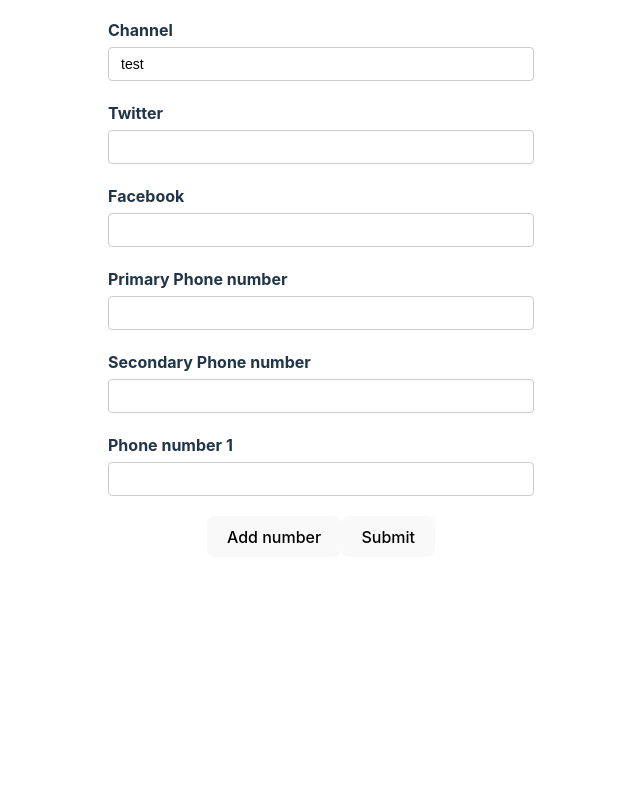
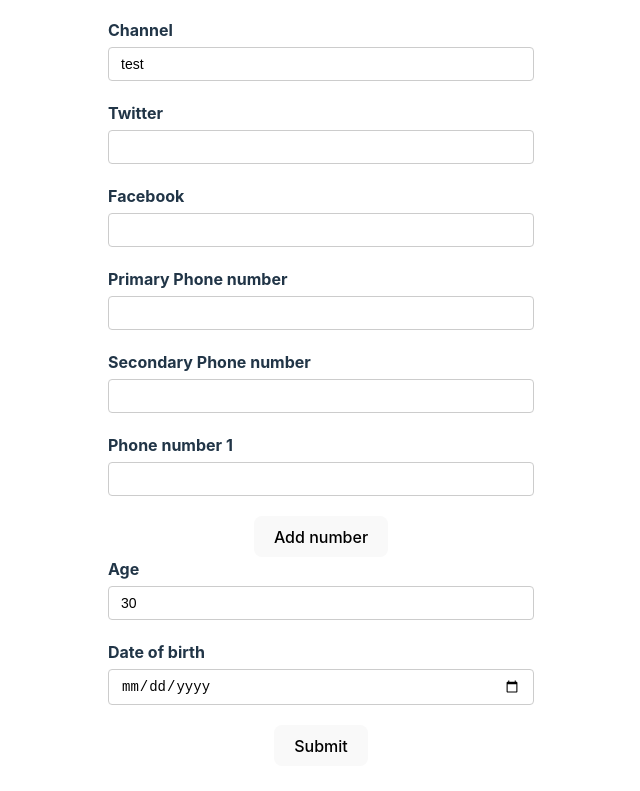
Before and after one commit to aamir12/react-form-hook, a React (Vite) app: page / in a window 1280 px wide. Shown: the part 305-1096 px from the top of the page, without its empty margins (319-959 px from the left). Before the commit the page ends 894 px from the top, so only its background shows below. Built offline with nearby package versions, Linux system fonts and the light colour scheme.

Commit message:
add date and number conversion at the time of submission

```diff
--- a/src/Components/YoutubeForm.tsx
+++ b/src/Components/YoutubeForm.tsx
@@ -12,13 +12,11 @@
   phNumbers: {
     number: string;
   }[];
+  age: number;
+  dob: Date;
 };
 
 export const YouTubeForm = () => {
-  //   const form = useForm<FormValues>();
-
-  //set Default value; we don't need to specify type "FormValues" it is optional while setting default value
-
   const form = useForm<FormValues>({
     defaultValues: {
       username: "aamir",
@@ -30,6 +28,8 @@
       },
       phoneNumbers: ["", ""],
       phNumbers: [{ number: "" }],
+      age: 30,
+      dob: new Date(),
     },
   });
 
@@ -40,7 +40,7 @@
   });
   const { errors } = formState;
 
-  console.log(errors);
+  // console.log(errors);
   const onSubmit = (data: FormValues) => {
     console.log("formData", data);
   };
@@ -189,6 +189,40 @@
           Add number
         </button>
 
+        <div className="form-control">
+          <label htmlFor="age">Age</label>
+          <input
+            type="number"
+            id="age"
+            {...register("age", {
+              valueAsNumber: true,
+              required: {
+                value: true,
+                message: "Age name is required",
+              },
+            })}
+          />
+
+          <p className="error">{errors.age?.message}</p>
+        </div>
+
+        <div className="form-control">
+          <label htmlFor="dob">Date of birth</label>
+          <input
+            type="date"
+            id="dob"
+            {...register("dob", {
+              valueAsDate: true,
+              required: {
+                value: true,
+                message: "Date of birth is required",
+              },
+            })}
+          />
+
+          <p className="error">{errors.dob?.message}</p>
+        </div>
+
         <button>Submit</button>
       </form>
 
```
